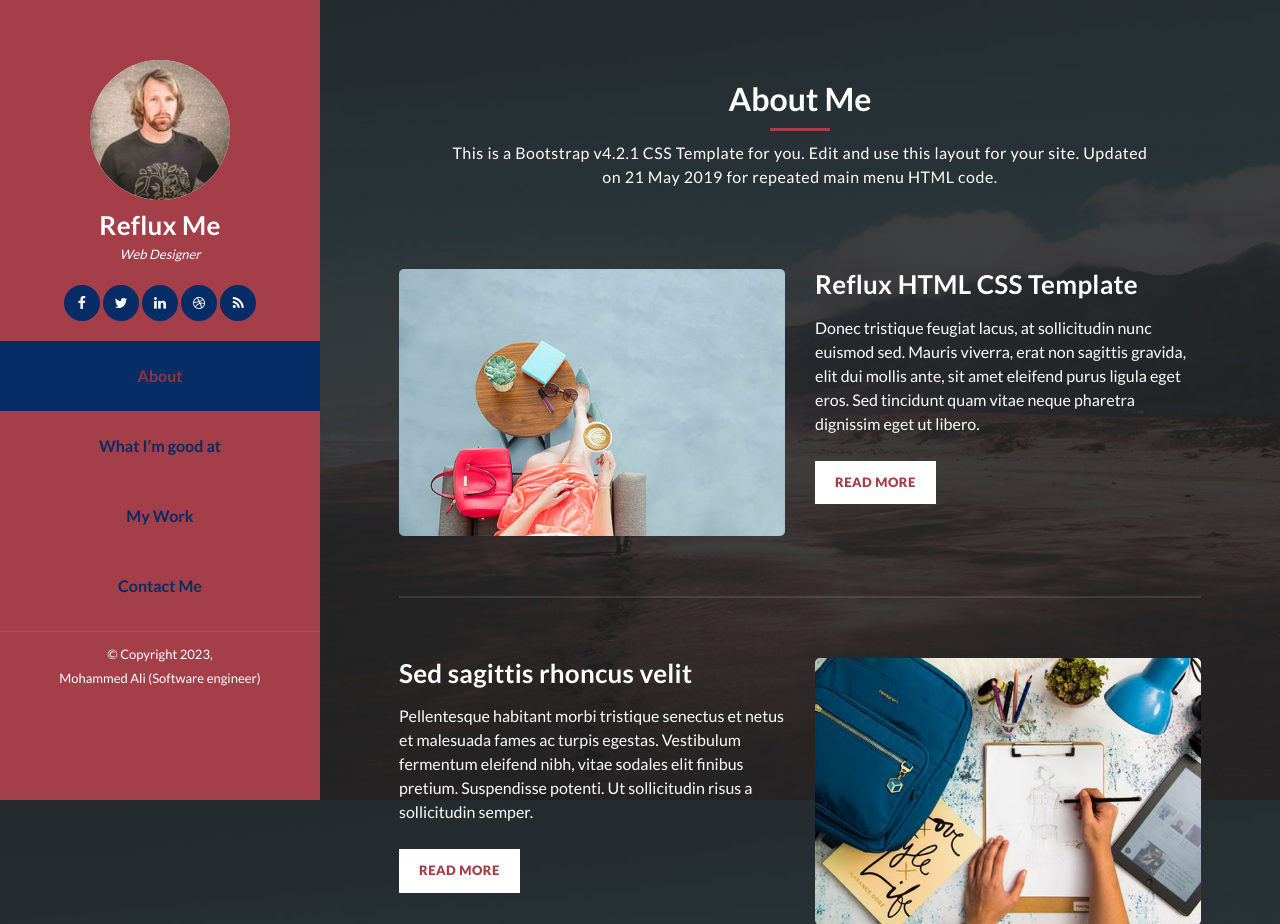
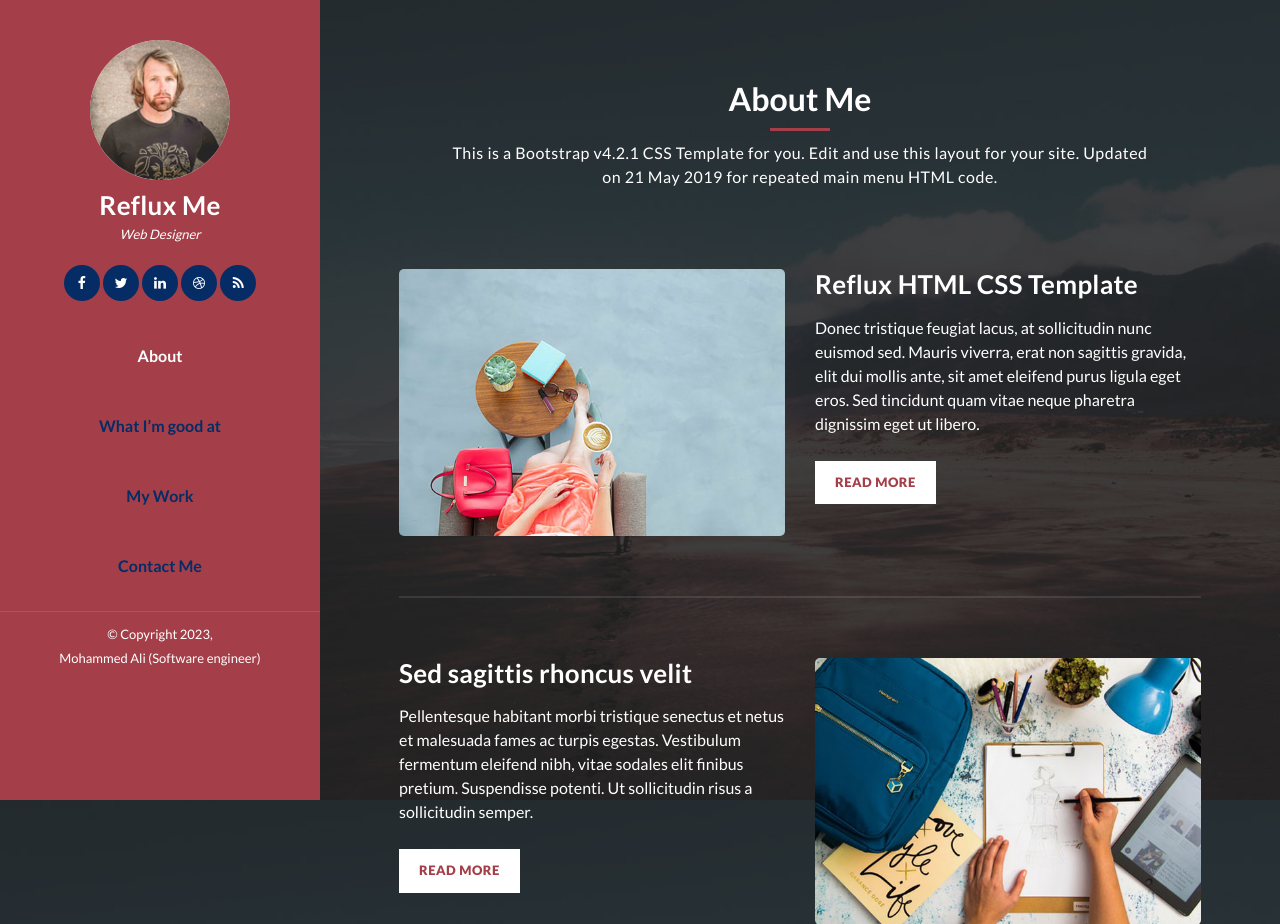
Before and after one commit to Pundit4Real/Porfolio-WebSite, a Django app: page / in a window 1280 px wide. Shown: the top 924 px of the page. Run offline with Django 5.2, Linux system fonts and the light colour scheme; some libraries are stand-ins or nearby versions.

Commit message:
refactoring template design

```diff
--- a/static/assets/css/templatemo-style.css
+++ b/static/assets/css/templatemo-style.css
@@ -103,10 +103,6 @@ html {
     text-align: center;
 }
 
-/* .main-nav li:last-child a {
-    border-bottom: 2px solid #052c65
-} */
-
 .main-nav li {
     display: block;
 }
@@ -120,19 +116,17 @@ html {
     color: #052c65;
     width: 100%;
     transition: all 0.5s;
-    /* border-top: 1px dashed #052c65; */
 }
 
 .main-nav li:hover a,
 .main-nav li.active a {
-    background: #052c65;
-    color: #8c363e;
+    color: #fff !important;
 }
 
 /* Sidebar Menu */
 
 .menu .image {
-    margin-top: 60px;
+    margin-top: 40px !important;
 }
 
 .menu .image img {
```
